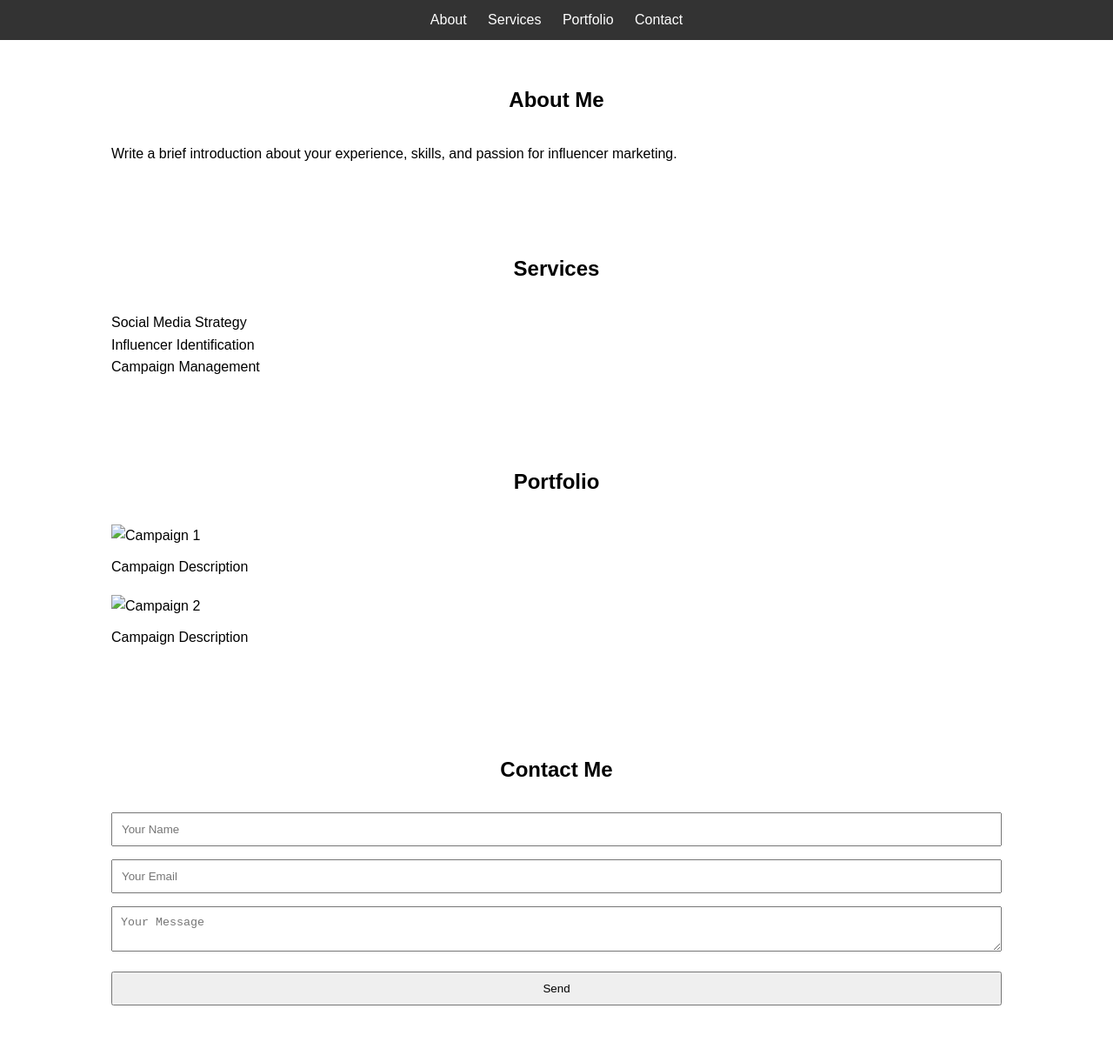
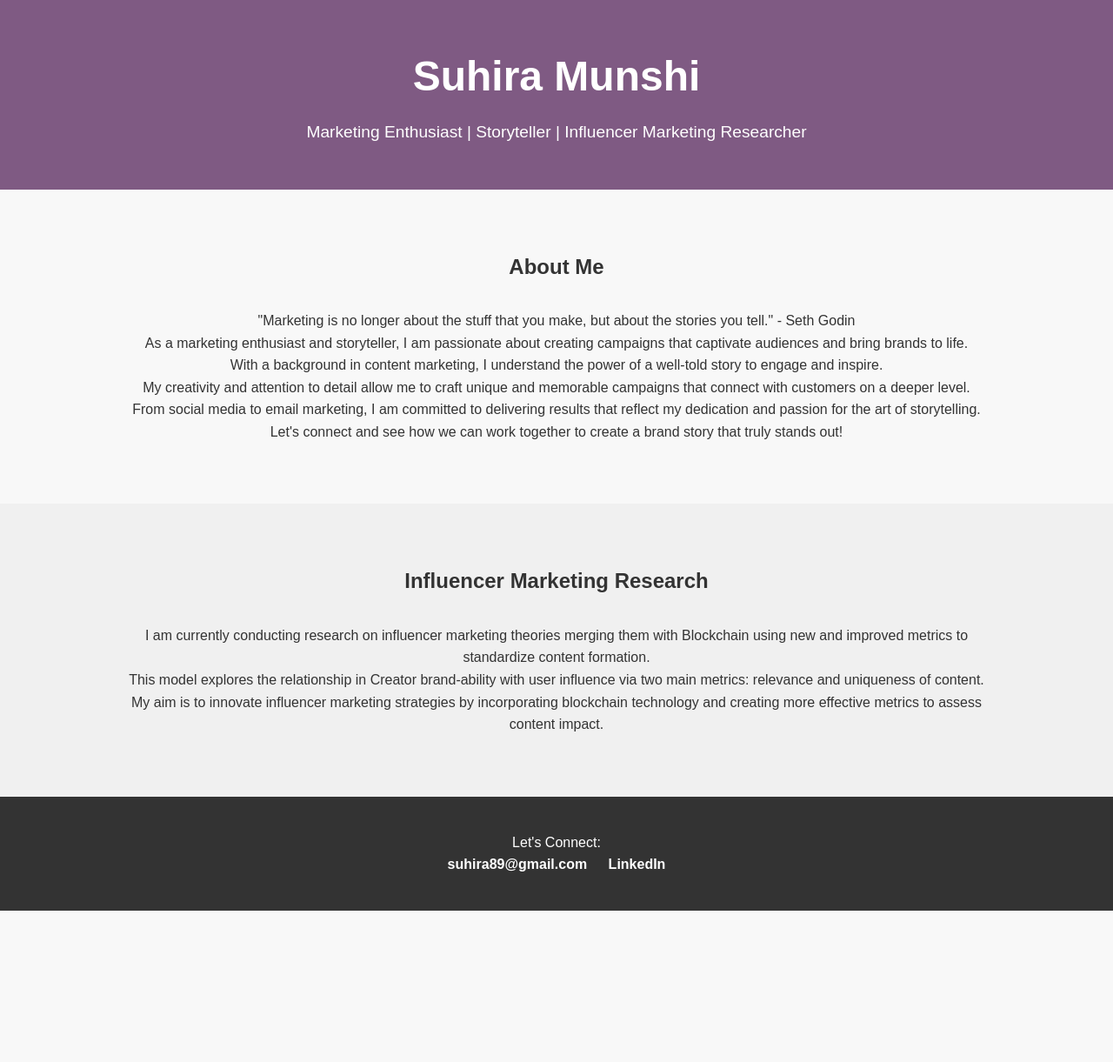
Before and after one commit to Suhira22/github-portfolio, a plain HTML site: page index.html in a window 1280 px wide. Shown: the whole page at 87% size. After the commit the page ends 1047 px from the top, so only its background shows below. Drawn offline with Linux system fonts and the light colour scheme; a script that the page names is missing.

Commit message:
Added HTML and CSS files for portfolio website

```diff
--- a/index.html
+++ b/index.html
@@ -3,67 +3,45 @@
 <head>
   <meta charset="UTF-8">
   <meta name="viewport" content="width=device-width, initial-scale=1.0">
-  <title>Influencer Marketing Specialist Portfolio</title>
+  <title>Suhira Munshi - Portfolio</title>
   <link rel="stylesheet" href="styles.css">
 </head>
 <body>
   <header>
-    <nav>
-      <ul>
-        <li><a href="#about">About</a></li>
-        <li><a href="#services">Services</a></li>
-        <li><a href="#portfolio">Portfolio</a></li>
-        <li><a href="#contact">Contact</a></li>
-      </ul>
-    </nav>
+    <div class="container">
+      <h1>Suhira Munshi</h1>
+      <p>Marketing Enthusiast | Storyteller | Influencer Marketing Researcher</p>
+    </div>
   </header>
 
-  <section id="about">
+  <section id="about" class="section">
     <div class="container">
       <h2>About Me</h2>
-      <p>Write a brief introduction about your experience, skills, and passion for influencer marketing.</p>
+      <p>"Marketing is no longer about the stuff that you make, but about the stories you tell." - Seth Godin</p>
+      <p>As a marketing enthusiast and storyteller, I am passionate about creating campaigns that captivate audiences and bring brands to life.</p>
+      <p>With a background in content marketing, I understand the power of a well-told story to engage and inspire.</p>
+      <p>My creativity and attention to detail allow me to craft unique and memorable campaigns that connect with customers on a deeper level.</p>
+      <p>From social media to email marketing, I am committed to delivering results that reflect my dedication and passion for the art of storytelling.</p>
+      <p>Let's connect and see how we can work together to create a brand story that truly stands out!</p>
     </div>
   </section>
 
-  <section id="services">
+  <section id="research" class="section" style="background-color: #f0f0f0;">
     <div class="container">
-      <h2>Services</h2>
-      <ul>
-        <li>Social Media Strategy</li>
-        <li>Influencer Identification</li>
-        <li>Campaign Management</li>
-        <!-- Add more services -->
-      </ul>
+      <h2>Influencer Marketing Research</h2>
+      <p>I am currently conducting research on influencer marketing theories merging them with Blockchain using new and improved metrics to standardize content formation.</p>
+      <p>This model explores the relationship in Creator brand-ability with user influence via two main metrics: relevance and uniqueness of content.</p>
+      <p>My aim is to innovate influencer marketing strategies by incorporating blockchain technology and creating more effective metrics to assess content impact.</p>
     </div>
   </section>
 
-  <section id="portfolio">
+  <footer>
     <div class="container">
-      <h2>Portfolio</h2>
-      <!-- Showcase your previous successful campaigns with influencers -->
-      <div class="portfolio-item">
-        <img src="campaign1.jpg" alt="Campaign 1">
-        <p>Campaign Description</p>
-      </div>
-      <div class="portfolio-item">
-        <img src="campaign2.jpg" alt="Campaign 2">
-        <p>Campaign Description</p>
-      </div>
-      <!-- Add more portfolio items -->
+      <p>Let's Connect:</p>
+      <a href="mailto:suhira89@gmail.com">suhira89@gmail.com</a>
+      <a href="https://www.linkedin.com/in/suhira-munshi-980432219/">LinkedIn</a>
     </div>
-  </section>
-
-  <section id="contact">
-    <div class="container">
-      <h2>Contact Me</h2>
-      <form id="contact-form">
-        <input type="text" placeholder="Your Name">
-        <input type="email" placeholder="Your Email">
-        <textarea placeholder="Your Message"></textarea>
-        <button type="submit">Send</button>
-      </form>
-    </div>
-  </section>
+  </footer>
 
   <script src="scripts.js"></script>
 </body>
--- a/styles.css
+++ b/styles.css
@@ -9,59 +9,55 @@
 body {
   font-family: Arial, sans-serif;
   line-height: 1.6;
-}
-
-header {
-  background: #333;
-  color: #fff;
-  padding: 10px 0;
-}
-
-nav ul {
-  list-style: none;
-  text-align: center;
-}
-
-nav ul li {
-  display: inline;
-  margin: 0 10px;
-}
-
-nav ul li a {
-  color: #fff;
-  text-decoration: none;
+  background-color: #f8f8f8;
+  color: #333;
 }
 
 .container {
   width: 80%;
   margin: auto;
-  overflow: hidden;
+  padding: 20px 0;
 }
 
-section {
+header {
+  background-color: #7f5a83; /* Purple */
+  color: #fff;
+  text-align: center;
+  padding: 30px 0;
+}
+
+header h1 {
+  font-size: 3em;
+  margin-bottom: 10px;
+}
+
+header p {
+  font-size: 1.2em;
+}
+
+.section {
   padding: 50px 0;
+  text-align: center;
 }
 
 section h2 {
-  text-align: center;
   margin-bottom: 30px;
 }
 
-.portfolio-item {
-  margin-bottom: 20px;
+footer {
+  background-color: #333;
+  color: #fff;
+  text-align: center;
+  padding: 20px 0;
 }
 
-.portfolio-item img {
-  max-width: 100%;
-  height: auto;
-  display: block;
-  margin-bottom: 10px;
+footer a {
+  color: #fff;
+  text-decoration: none;
+  margin: 0 10px;
+  font-weight: bold;
 }
 
-#contact-form input,
-#contact-form textarea,
-#contact-form button {
-  width: 100%;
-  margin-bottom: 15px;
-  padding: 10px;
+footer a:hover {
+  text-decoration: underline;
 }
```
